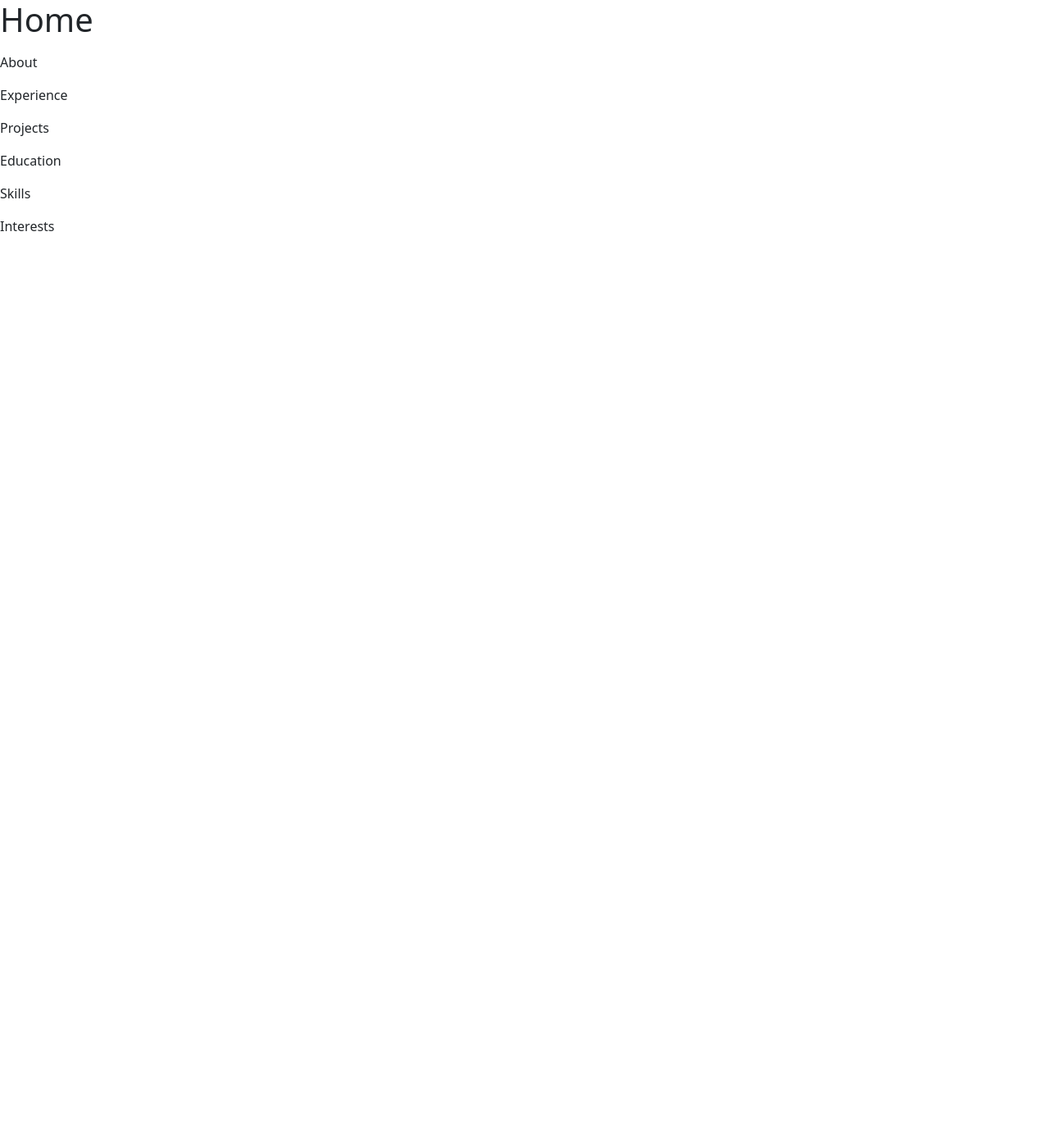
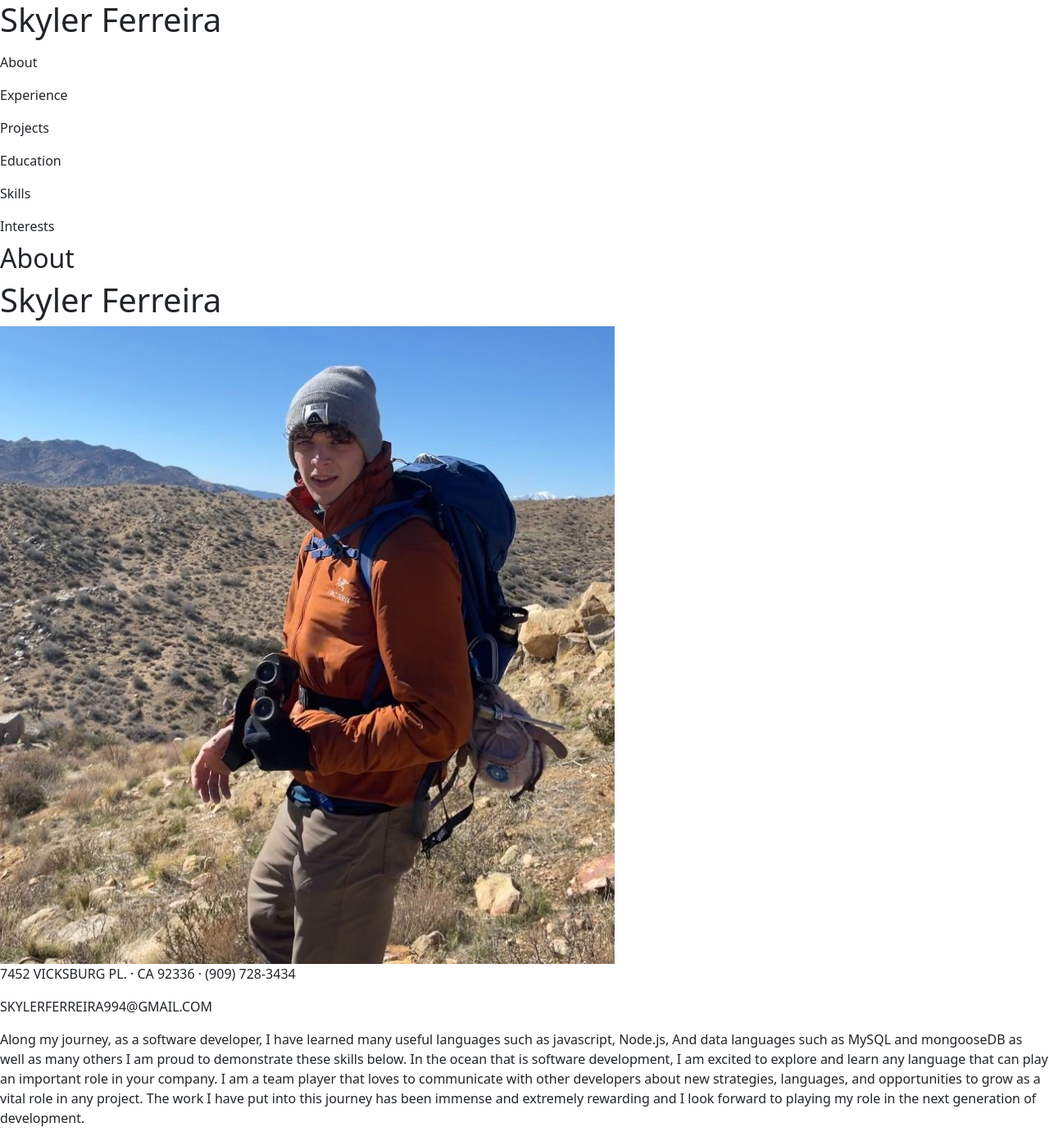
Before and after one commit to SklylerF/Ract-Portfolio, a React (Create React App) app: page / in a window 1280 px wide. Shown: the whole page at 82% size. Before the commit the page ends 800 px from the top, so only its background shows below. Built offline with nearby package versions, Linux system fonts and the light colour scheme.

Commit message:
about section created

```diff
--- a/public/index.html
+++ b/public/index.html
@@ -9,7 +9,6 @@
 </head>
 
 <body>
-
     <div id="root"></div>
 </body>
 
--- a/src/App.js
+++ b/src/App.js
@@ -1,7 +1,7 @@
 import React from 'react';
 import Navbar from './components/navbar';
 import Header from './components/header';
-
+import About from './components/about';
 
 // In our main App component, we are rendering only single instances of Header and Navbar and several instances of Card
 function App() {
@@ -9,7 +9,7 @@ function App() {
         <div>
             <Header />
             <Navbar />
-
+            <About />
         </div>
     );
 }
--- /dev/null
+++ b/src/components/about.js
@@ -0,0 +1,19 @@
+import React from "react";
+
+import MyImage from '../image/sky.jpg';
+
+function about() {
+    return (
+        <div>
+            <h2 id="#about">About</h2>
+            <h1>Skyler Ferreira</h1>
+            <img src={MyImage} alt="slyler" />
+            <p>7452 VICKSBURG PL. · CA 92336 · (909) 728-3434</p>
+            <p>SKYLERFERREIRA994@GMAIL.COM</p>
+            <p>Along my journey, as a software developer, I have learned many useful languages such as javascript, Node.js, And data languages such as MySQL and mongooseDB as well as many others I am proud to demonstrate these skills below. In the ocean that is software development, I am excited to explore and learn any language that can play an important role in your company. I am a team player that loves to communicate with other developers about new strategies, languages, and opportunities to grow as a vital role in any project. The work I have put into this journey has been immense and extremely rewarding and I look forward to playing my role in the next generation of development.</p>
+
+        </div>
+
+    )
+}
+export default about;
--- a/src/components/header.js
+++ b/src/components/header.js
@@ -3,7 +3,7 @@ import React from "react";
 function header() {
     return (
         <header>
-            <h1>Home</h1>
+            <h1>Skyler Ferreira</h1>
         </header>
     )
 }
```
Also changed, not shown: src/image/sky.jpg (added).
